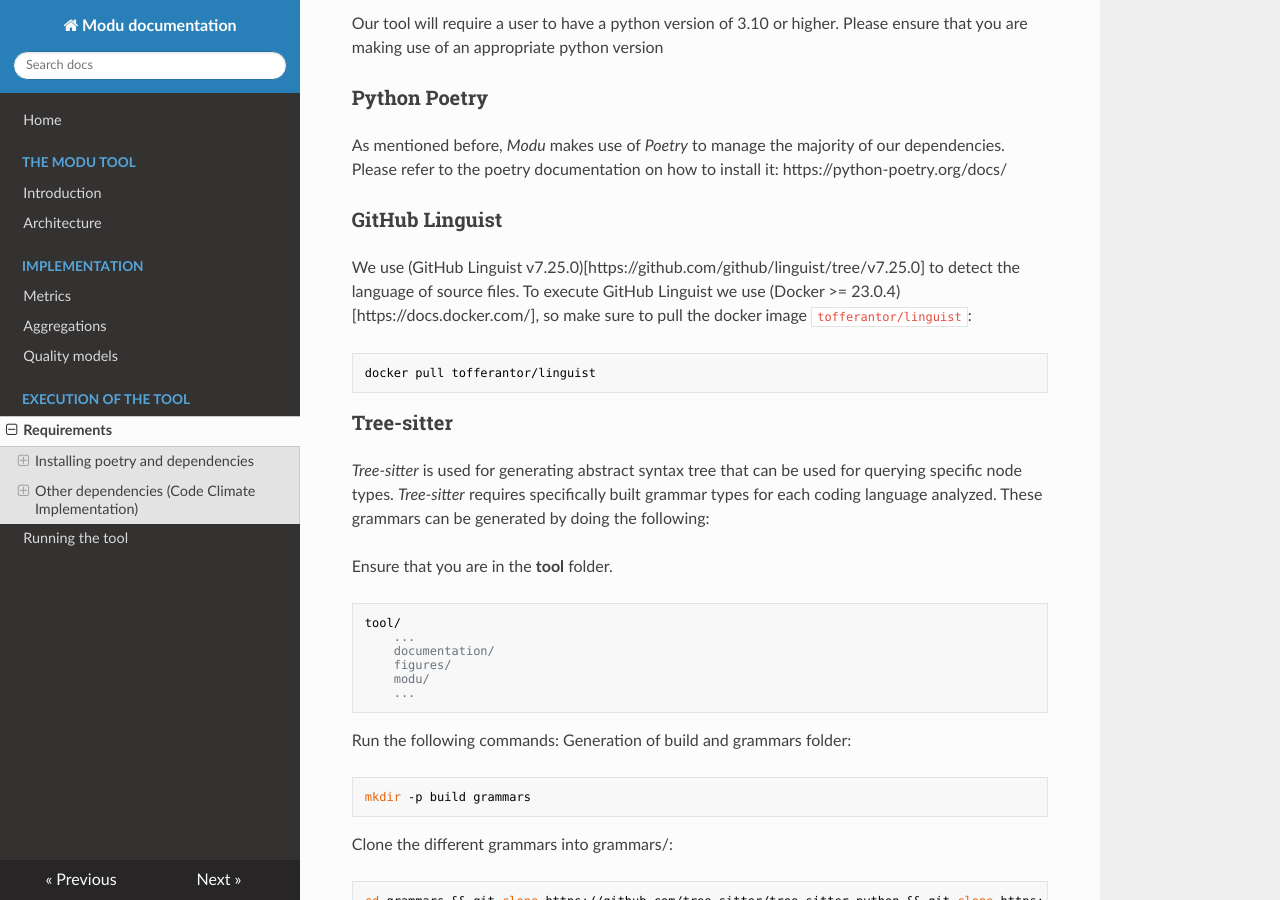
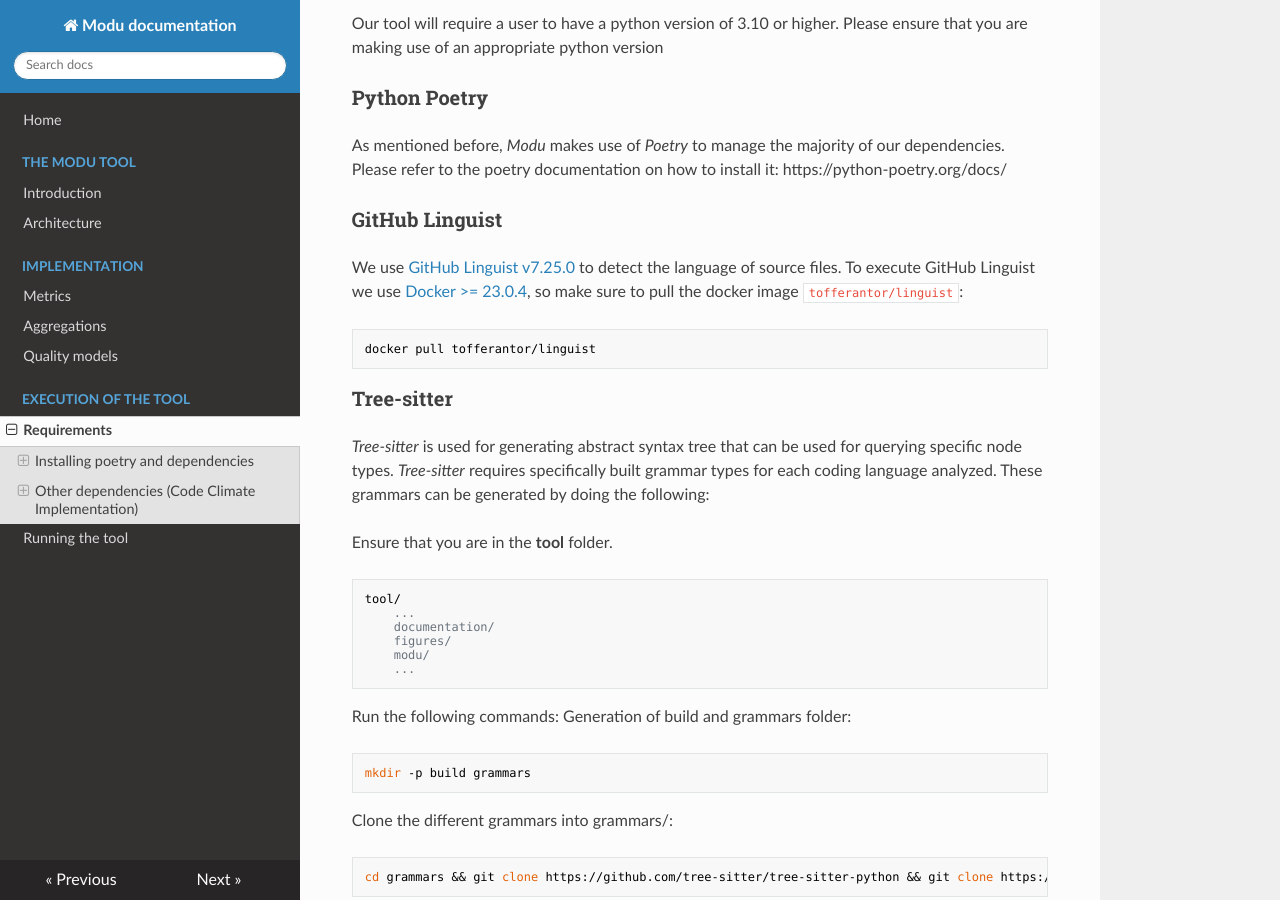
Before and after one commit to parameterIT/tool, an MkDocs documentation site: the page built from documentation/docs/requirements.md, in a window 1280 px wide and 900 px high, scrolled down 422 px. Built offline with MkDocs 1.6.1, drawn with Linux system fonts in a browser that asks for light colours; nearby versions of some CDN libraries.

Commit message:
Fix Links in requirements.md

````diff
--- a/documentation/docs/requirements.md
+++ b/documentation/docs/requirements.md
@@ -11,8 +11,8 @@
 
 ### GitHub Linguist
 
-We use (GitHub Linguist v7.25.0)[https://github.com/github/linguist/tree/v7.25.0] to detect the language of source files.
-To execute GitHub Linguist we use (Docker >= 23.0.4)[https://docs.docker.com/], so make sure to pull the docker image `tofferantor/linguist`:
+We use [GitHub Linguist v7.25.0](https://github.com/github/linguist/tree/v7.25.0) to detect the language of source files.
+To execute GitHub Linguist we use [Docker >= 23.0.4](https://docs.docker.com/), so make sure to pull the docker image `tofferantor/linguist`:
 
 ```shell
 docker pull tofferantor/linguist
````
